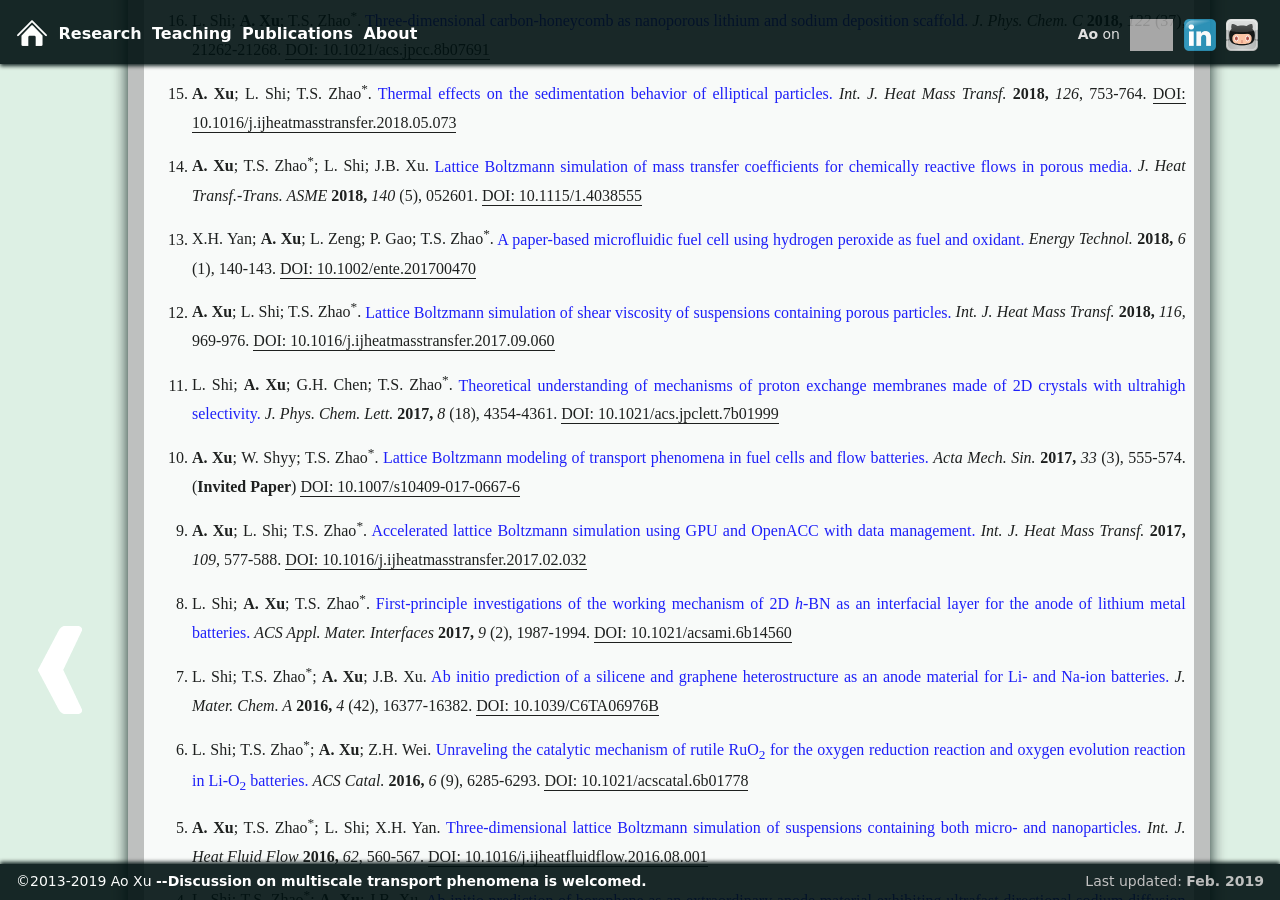
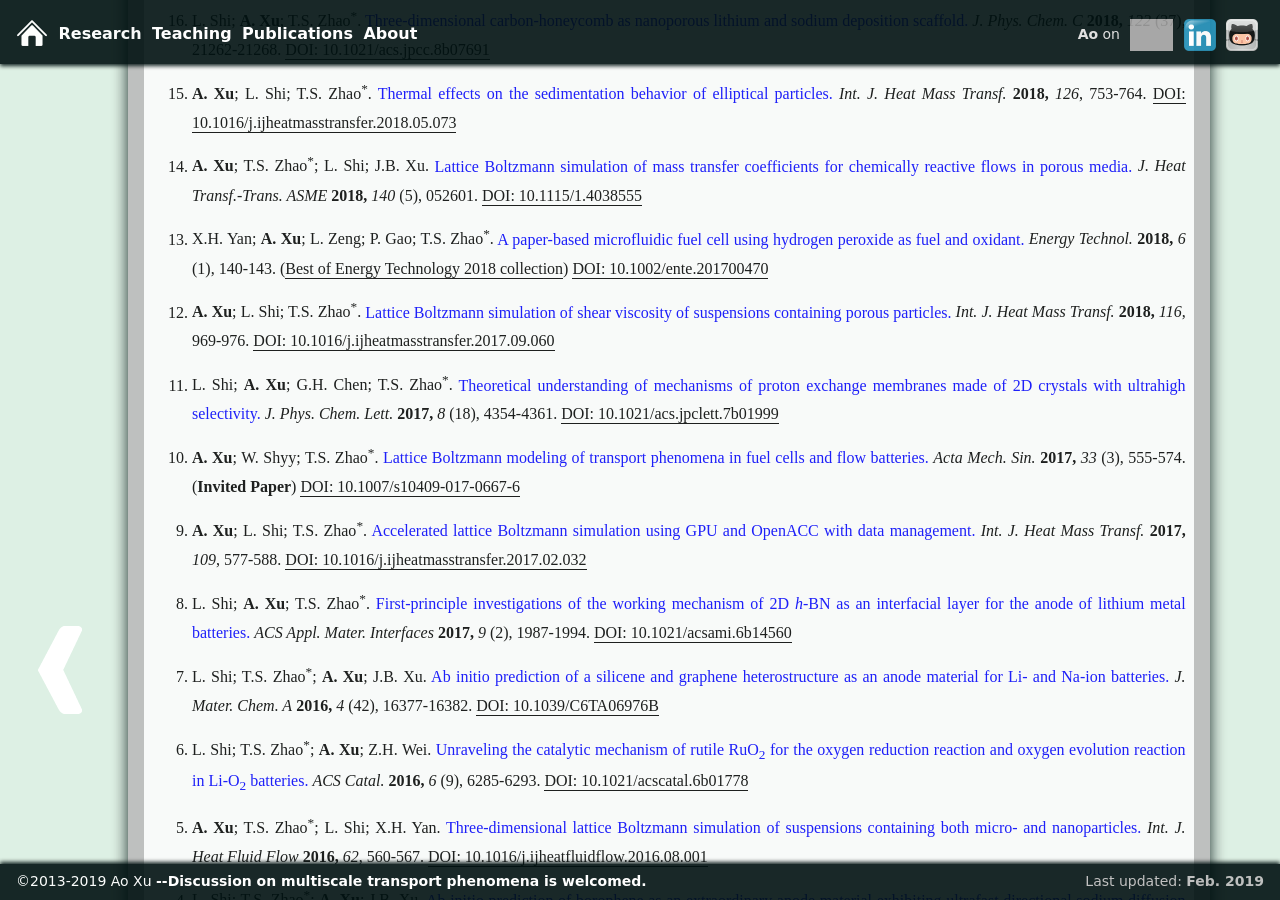
Before and after one commit to xuaoxiqi/xuaoxiqi.github.io, a Jekyll site: the page built from publications.html, in a window 1280 px wide and 900 px high, scrolled down 631 px. Built offline with Jekyll 4.4.1, drawn with Linux system fonts in a browser that asks for light colours; some web fonts are replaced; grey boxes are pictures that could not be loaded.

Commit message:
minor edit

```diff
--- a/obsolete/research_LBM_thermalConvection.html
+++ b/obsolete/research_LBM_thermalConvection.html
@@ -40,7 +40,7 @@ Following the Boussinesq approximation, the temperature can be treated as a pass
      <p>Rayleigh Benard (RB) convection occurs in a plane horizontal layer of fluid heated from bottom.</p>
      <p>Below is contour of temperature contour for Ra=10<sup>7</sup>. Periodic boundary condition in horizontal direction.</p>
     <video width="35%"  autoplay controls>
-      <source src="../~videos/convectionRB.mp4" type="video/mp4">
+      <source src=".//~videos/convectionRB.mp4" type="video/mp4">
     Your browser does not support the video tag.
     Please <b>switch to the newest version of Google Chrome browser </b> OR <b>refer to <a href="https://youtu.be/U2NqBcr--pQ">https://youtu.be/U2NqBcr--pQ</a> on YouTube</b>.
     </video>
--- a/publications.html
+++ b/publications.html
@@ -72,6 +72,7 @@ title: Publications
         <li class="liPublications"> X.H. Yan; <b>A. Xu</b>; L. Zeng; P. Gao; T.S. Zhao<sup>*</sup>.
         <a class="publications" href="./publications/013_ET2018.pdf">A paper-based microfluidic fuel cell using hydrogen peroxide as fuel and oxidant.</a>
         <i>Energy Technol.</i> <b>2018,</b> <i>6</i> (1), 140-143.
+        (<a href="https://onlinelibrary.wiley.com/page/journal/21944296/homepage/2198_bestof2018.html">Best of Energy Technology 2018 collection</a>)
         <a href="http://dx.doi.org/10.1002/ente.201700470" target="_blank">DOI: 10.1002/ente.201700470</a>
         </li>
 
```
